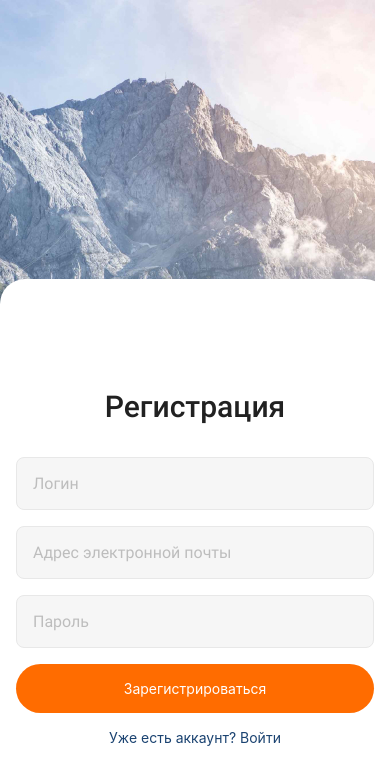
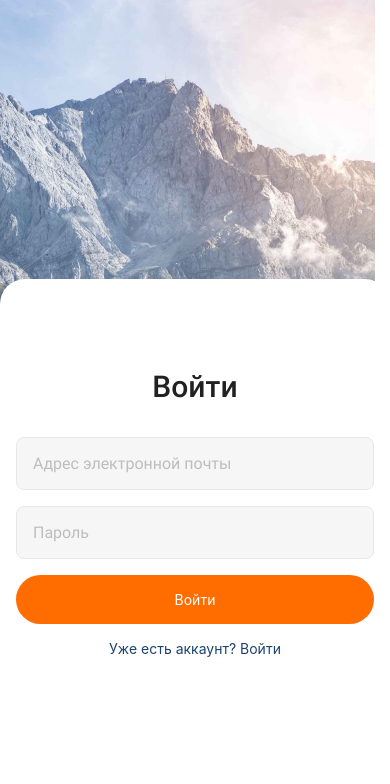
Before and after one commit to JuliaZaykaS/blog-on-react-native, a React Native app: screen / in a window 390 px wide. Shown: the top 784 px of the page. Built offline with nearby package versions, Linux system fonts and the light colour scheme.

Commit message:
loginScreen

```diff
--- a/App.js
+++ b/App.js
@@ -1,9 +1,9 @@
-import * as Font from "expo-font";
+// import * as Font from "expo-font";
 import { useFonts } from 'expo-font';
 import { StyleSheet, Text, View, ImageBackground, Dimensions } from "react-native";
-import { RegistrationScreen } from "./Screens/RegistrationScreen";
+import { LoginScreen } from "./Screens/LoginScreen";
 // import { AppLoading } from "expo";
-import AppLoading from 'expo-app-loading';
+// import AppLoading from 'expo-app-loading';
 import { useState, useEffect } from "react";
 
 // const loadFonts = async () => {
@@ -78,7 +78,8 @@ export default function App() {
 
   return (
     <View style={styles.container}>
-      <RegistrationScreen></RegistrationScreen>
+      {/* <RegistrationScreen></RegistrationScreen> */}
+<LoginScreen></LoginScreen>
     </View>
   );
 }
--- a/Screens/LoginScreen.js
+++ b/Screens/LoginScreen.js
@@ -0,0 +1,25 @@
+import React from 'react'
+import {View, TextInput, ImageBackground, StyleSheet, Text} from 'react-native';
+import { Background } from '../components/Background/Background';
+import { LoginForm } from '../components/LoginForm/LoginForm';
+
+const image = require('../assets/images/photo.jpg')
+export const LoginScreen = () => {
+    return (
+            <Background image={image}>
+                <LoginForm ></LoginForm>
+
+            </Background>
+
+    )
+}
+
+const styles = StyleSheet.create({
+    // form:{
+        // marginTop: 263,
+
+
+
+    // }
+
+})
--- /dev/null
+++ b/components/LoginForm/LoginForm.js
@@ -0,0 +1,160 @@
+import React, { useState } from "react";
+import {
+  View,
+  TextInput,
+  StyleSheet,
+  Text,
+  TouchableOpacity,
+  KeyboardAvoidingView,
+  Platform,
+  Keyboard,
+  TouchableWithoutFeedback,
+} from "react-native";
+import { Title } from "../Title/Title";
+
+const initialState = {
+  email: "",
+  password: "",
+};
+
+export const LoginForm = () => {
+  const [isShowKeyboard, setIsShowKeyboard] = useState(false);
+  const [loginData, setLoginData] = useState(initialState);
+
+  const hideKeyboard = () => {
+    setIsShowKeyboard(false);
+    Keyboard.dismiss();
+  };
+  const submitForm = () => {
+    hideKeyboard();
+    setLoginData(initialState);
+    console.log(regData);
+  };
+
+  return (
+    <TouchableWithoutFeedback onPress={hideKeyboard}>
+      <View style={styles.container}>
+        <KeyboardAvoidingView
+          behavior={Platform.OS === "ios" ? "padding" : "height"}
+        >
+          <View
+            style={{ ...styles.form, marginBottom: isShowKeyboard ? 32 : 66 }}
+          >
+            <Title title={"Войти"} style={styles.title}></Title>
+            <TextInput
+              placeholder="Адрес электронной почты"
+              style={styles.input}
+              value={loginData.email}
+              name={"email"}
+              // onChangeText={onChangeInput(name,value)}
+              // onChangeText={(name,value)=>onChangeInput(name,value)}
+              onChangeText={(value) =>
+                setLoginData((prev) => ({ ...prev, email: value }))
+              }
+              // onChangeText={onChangeInput}
+              // onChange={onChangeInput}
+              onFocus={() => {
+                setIsShowKeyboard(true);
+              }}
+            />
+            <TextInput
+              placeholder="Пароль"
+              style={styles.input}
+              secureTextEntry={true}
+              value={loginData.password}
+              // onChange={onChangeInput}
+              // onChangeText={onChangeInput}
+              // name={'password'}
+              // onChangeText={onChangeInput(name,value)}
+              // onChangeText={(name,value)=>onChangeInput(name,value)}
+              onChangeText={(value) =>
+                setLoginData((prev) => ({ ...prev, password: value }))
+              }
+              onFocus={() => {
+                setIsShowKeyboard(true);
+              }}
+            />
+            <TouchableOpacity
+              style={[styles.button, styles.btnSignup]}
+              activeOpacity={0.7}
+              // onPress={()=>{hideKeyboard()}}
+              // onPress={hideKeyboard}
+              onPress={submitForm}
+              // onPress={()=>{setIsShowKeyboard(false)}}
+            >
+              <Text style={styles.btnSignupText}>Войти</Text>
+            </TouchableOpacity>
+            {/* <TouchableOpacity style={styles.button} onPress={()=>{setIsShowKeyboard(false)}}> */}
+            <TouchableOpacity style={styles.button} onPress={hideKeyboard}>
+              {/* <TouchableOpacity style={styles.button} onPress={()=>{hideKeyboard()}}> */}
+              <Text style={styles.btnLoginText}>Уже есть аккаунт? Войти</Text>
+            </TouchableOpacity>
+          </View>
+        </KeyboardAvoidingView>
+      </View>
+    </TouchableWithoutFeedback>
+  );
+};
+
+const styles = StyleSheet.create({
+  container: {
+    // flex: 1,
+    minHeight: 549,
+    // width: 375,
+    marginTop: 263,
+    // marginTop: 32,
+    backgroundColor: "#FFFFFF",
+    borderTopLeftRadius: 25,
+    borderTopRightRadius: 25,
+    // alignItems: "center",
+    justifyContent: "center",
+    // justifyContent: "flex-end",
+  },
+  form: {
+    marginHorizontal: 16,
+  },
+  title: {
+    // fontFamily: "Roboto-Medium",
+    // fontFamily: "Roboto-Bold",
+    // fontFamily: "RobotoBold",
+    // fontStyle: "normal",
+    // fontStyle: "italic",
+    // fontWeight: '700',
+    // fontSize: 30,
+    // lineHeight: 35,
+    // letterSpacing: 0.01em,
+    // color: "#212121",
+    marginBottom: 33,
+  },
+  input: {
+    backgroundColor: "#F6F6F6",
+    borderWidth: 1,
+    borderColor: "#E8E8E8",
+    borderStyle: "solid",
+    borderRadius: 8,
+    marginBottom: 16,
+    padding: 16,
+    fontFamily: 'Roboto-Regular',
+    // fontFamily: 'RobotoRegular',
+fontStyle: 'normal',
+fontWeight: '400',
+fontSize: 16,
+lineHeight: 19,
+color: '#BDBDBD',
+  },
+  button: {
+    borderRadius: 100,
+    padding: 16,
+    // justifyContent: "center",
+    alignItems: "center",
+  },
+  btnSignup: {
+    backgroundColor: "#FF6C00",
+  },
+  btnSignupText: {
+    color: "#FFFFFF",
+  },
+  btnLoginText: {
+    color: "#1B4371",
+  },
+});
--- a/package.json
+++ b/package.json
@@ -12,12 +12,12 @@
   "dependencies": {
     "expo": "~44.0.0",
     "expo-app-loading": "~1.3.0",
+    "expo-font": "~10.0.4",
     "expo-status-bar": "~1.2.0",
     "react": "17.0.1",
     "react-dom": "17.0.1",
     "react-native": "0.64.3",
-    "react-native-web": "0.17.1",
-    "expo-font": "~10.0.4"
+    "react-native-web": "0.17.1"
   },
   "devDependencies": {
     "@babel/core": "^7.12.9"
```
Also changed, not shown: 1 other file (tests, documents, lock files or other folders).
